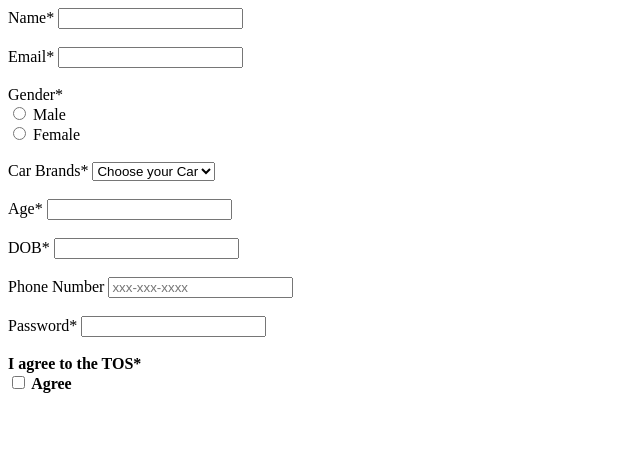
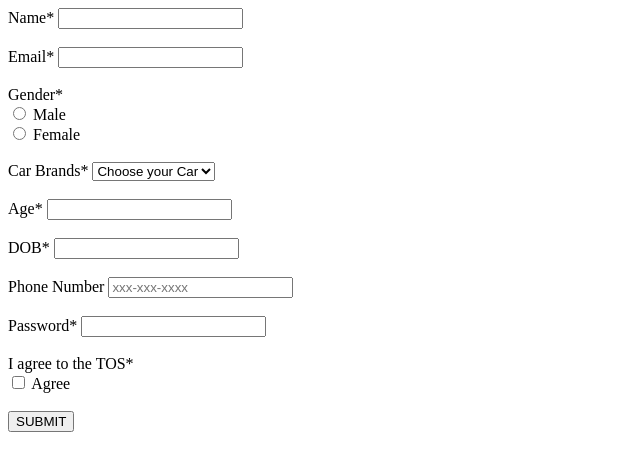
Before and after one commit to acciojob/signup-form-car-Gurpreet90015, a website: page main.html in a window 1280 px wide. Shown: the whole page, without its empty margins (0-640 px from the left). Drawn offline with Linux system fonts and the light colour scheme.

Commit message:
created a submission

```diff
--- a/main.html
+++ b/main.html
@@ -7,7 +7,7 @@
 </head>
 
 <body>
-	<form>
+	<form method="get" id="form1">
 		Name* <input type="text" required ><br>
 		<BR>
 		Email* <input type="text" required ><br>
@@ -35,11 +35,12 @@
 		<BR>
 		Password* <input type="text" required ><br>
 		<BR>
-		<b>I agree to the TOS*<b><br>
+		I agree to the TOS*<br>
 		<input type="checkbox" id="yes" value="agree" required>
 		<label for="yes">Agree</label>
 
-	</form>
+		</form><BR>
+			<button type="submit" form="form1">SUBMIT</button>
 
     <script type="text/javascript" src="./script.js">
 </script>
```
